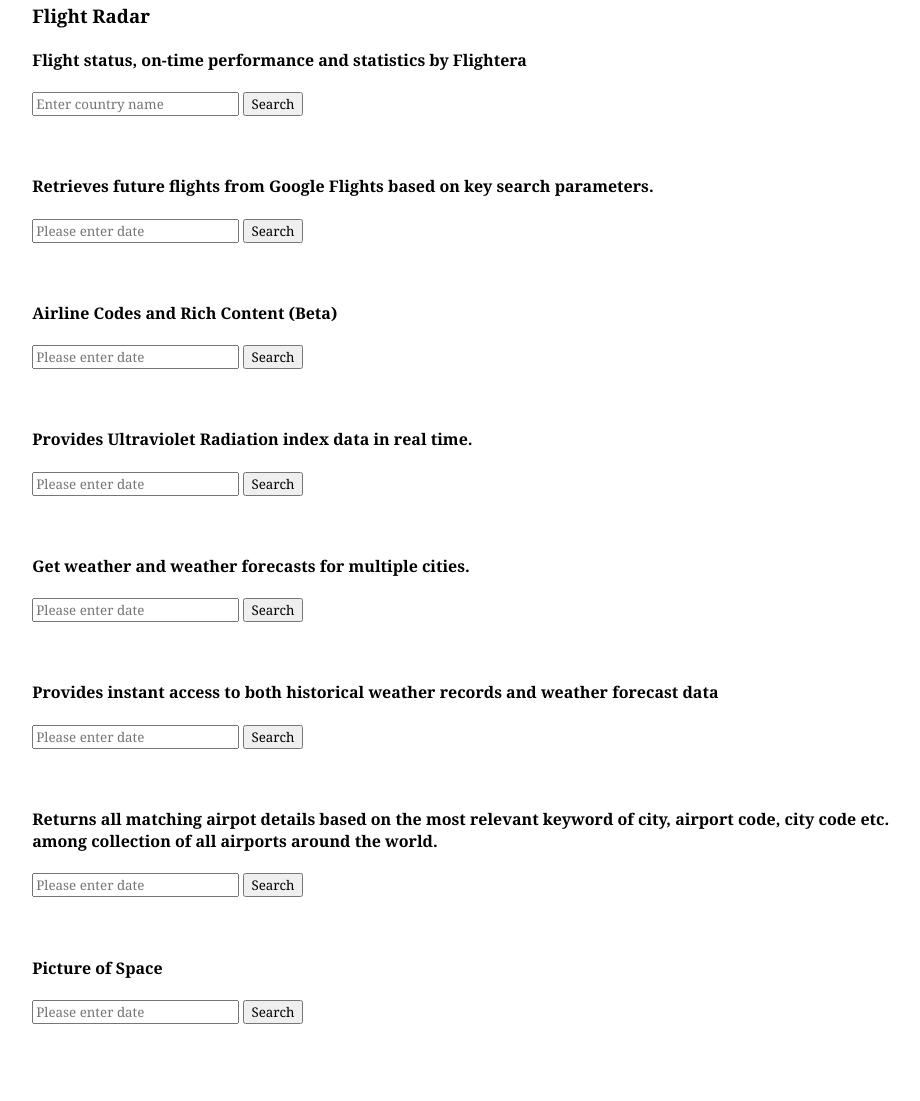
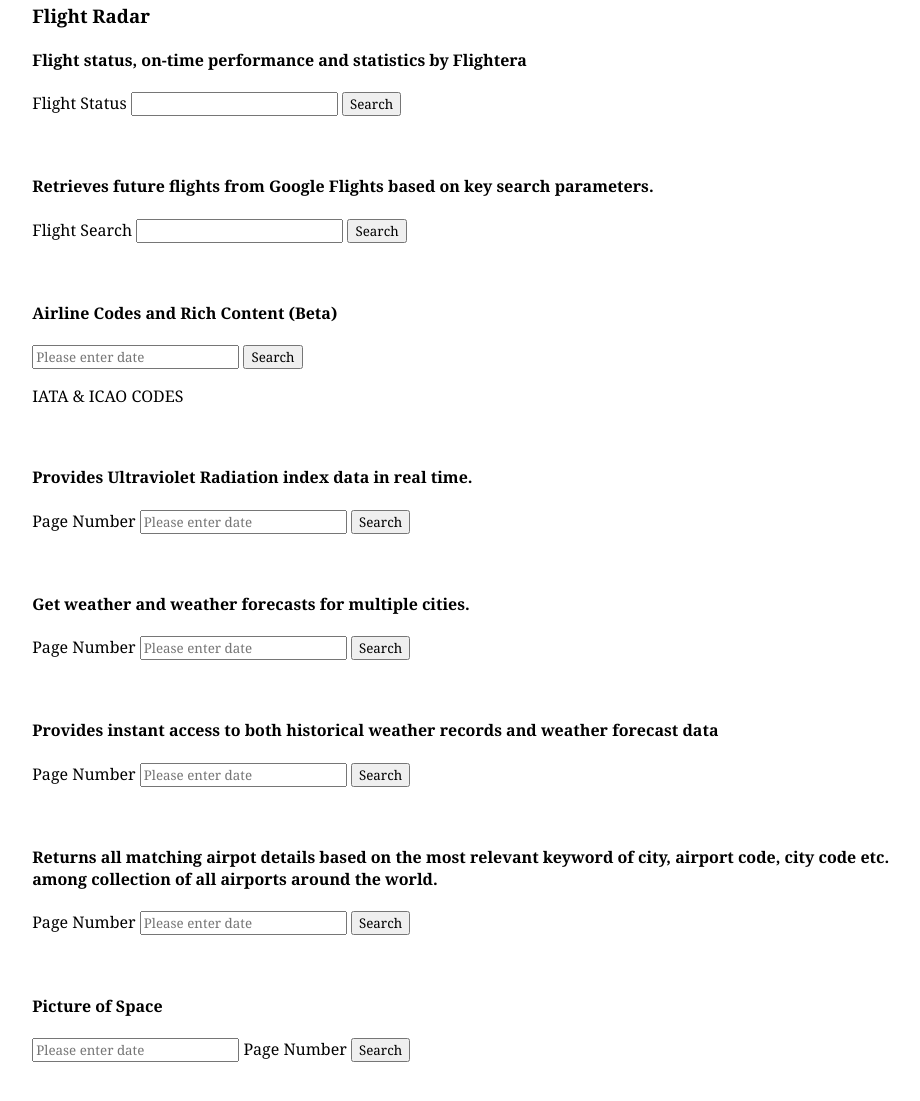
Before and after one commit to danielobare/phase-1-project, a website: page html/index.html in a window 1280 px wide. Shown: the part 109-1210 px from the top of the page, without its empty margins (335-1255 px from the left). Drawn offline with Linux system fonts and the light colour scheme.

```diff
--- a/html/index.html
+++ b/html/index.html
@@ -13,52 +13,64 @@
     </header>
 
     <div class="flight-status-search">
-        <h3>Flight Radar</h3>
-        <h4>Flight status, on-time performance and statistics by Flightera</h4>
-        <input type="text" placeholder="Enter country name" id="country-search">
-        <button id="Submit" onclick="call()">Search</button>
-        <p id="description"></p>
-        <img id="Flight Status" src="" alt="">
+        <form id="form">
+            <h3>Flight Radar</h3>
+            <!-- We don't need an input field -->
+            <h4>Flight status, on-time performance and statistics by Flightera</h4>
+            <label for="number">Flight Status</label>
+            <input type="text" placeholder="" id="country-search">
+            <button id="Submit1">Search</button>
+            <p id="description"></p>
+            <img id="Flight Status" src="" alt="">
+        </form>
 
         <h4>Retrieves future flights from Google Flights based on key search parameters.</h4>
-        <input type="text" placeholder="Please enter date" id="dateSearch">
-        <button id="Submit" onclick="call()">Search</button>
+        <label for="number">Flight Search</label>
+        <input type="text" placeholder="" id="dateSearch">
+        <button id="Submit2">Search</button>
         <p id="description"></p>
         <img id="spacePic" src="" alt="">
 
         <h4>Airline Codes and Rich Content (Beta)</h4>
+        <!-- We don't need input field -->
+        <label for="number"></label>
         <input type="text" placeholder="Please enter date" id="dateSearch">
-        <button id="Submit" onclick="call()">Search</button>
-        <p id="description"></p>
+        <button id="Submit3" onclick="call()">Search</button>
+        <p id="description">IATA & ICAO CODES</p>
         <img id="spacePic" src="" alt="">
 
         <h4>Provides Ultraviolet Radiation index data in real time.</h4>
+        <label for="number">Page Number</label>
         <input type="text" placeholder="Please enter date" id="dateSearch">
-        <button id="Submit" onclick="call()">Search</button>
+        <button id="Submit4" onclick="call()">Search</button>
         <p id="description"></p>
         <img id="spacePic" src="" alt="">
 
         <h4>Get weather and weather forecasts for multiple cities.</h4>
+        <label for="number">Page Number</label>
         <input type="text" placeholder="Please enter date" id="dateSearch">
-        <button id="Submit" onclick="call()">Search</button>
+        <button id="Submit5" onclick="call()">Search</button>
         <p id="description"></p>
         <img id="spacePic" src="" alt="">
 
         <h4>Provides instant access to both historical weather records and weather forecast data</h4>
+        <label for="number">Page Number</label>
         <input type="text" placeholder="Please enter date" id="dateSearch">
-        <button id="Submit" onclick="call()">Search</button>
+        <button id="Submit6" onclick="call()">Search</button>
         <p id="description"></p>
         <img id="spacePic" src="" alt="">
 
         <h4>Returns all matching airpot details based on the most relevant keyword of city, airport code, city code etc. among collection of all airports around the world.</h4>
+        <label for="number">Page Number</label>
         <input type="text" placeholder="Please enter date" id="dateSearch">
-        <button id="Submit" onclick="call()">Search</button>
+        <button id="Submit7" onclick="call()">Search</button>
         <p id="description"></p>
         <img id="spacePic" src="" alt="">
 
         <h4>Picture of Space</h4>
         <input type="text" placeholder="Please enter date" id="dateSearch">
-        <button id="Submit" onclick="call()">Search</button>
+        <label for="number">Page Number</label>
+        <button id="Submit8" onclick="call()">Search</button>
         <p id="description"></p>
         <img id="spacePic" src="" alt="">
     </div>
```
Also changed, not shown: Js/flight-radar.js (+5 -6 lines), images/iwan-shimko.jpg (deleted), images/v3_31.png (deleted), images/v5_43.png (deleted), images/v7_10.png (deleted), images/v7_3.png (deleted), 1 other file.
